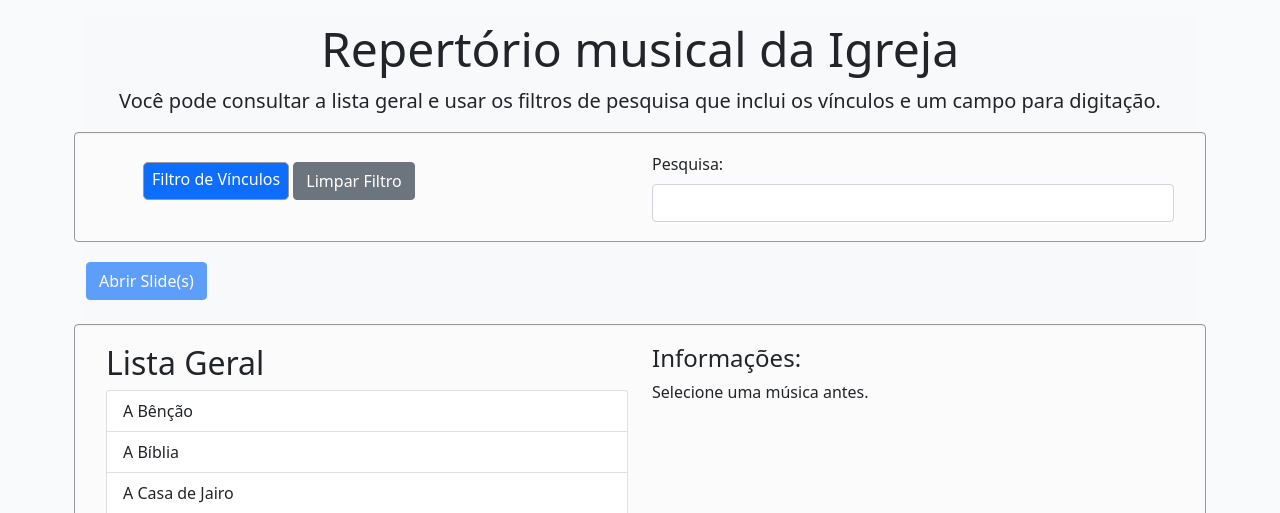
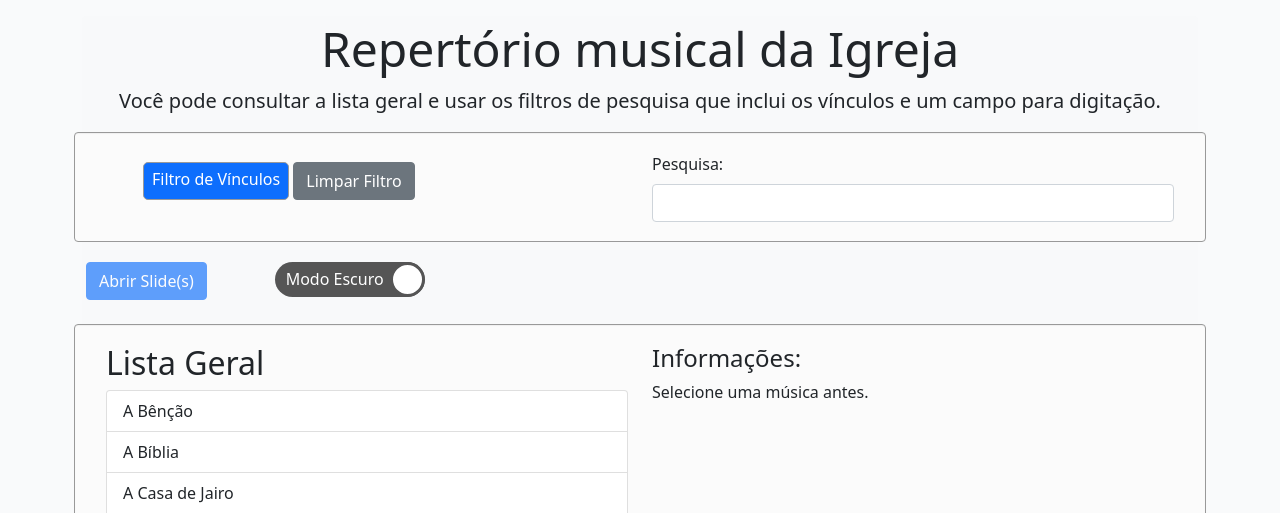
Before and after one commit to zepegm/roteiro-slides, a Flask app: page /abrirslidemusica in a window 1280 px wide. Shown: the part 56-569 px from the top of the page. Run offline with Flask 2, Linux system fonts and the light colour scheme; data comes from the database, SQL or seed files in the repository; some libraries are stand-ins or nearby versions.

Commit message:
musicas pre_update

```diff
--- a/app.py
+++ b/app.py
@@ -252,6 +252,14 @@ def abrirharpa():
 
 @app.route('/abrirslidemusica', methods=['GET', 'POST'])
 def abrirNewMusica():
+
+    if request.method == 'POST':
+        musicas = request.form['lista-ids-musicas']
+        nomes = executarConsultaGeral('NewMusicas.db', 'select nome_arquivo from listaMusicas musicas where id in (' + musicas + ')')
+
+        if 'modo_cor' in request.form:
+            print(nomes)
+        #print(cor)
 
     cat1 = executarConsultaGeral('NewMusicas.db', 'select * from categoria where supercategoria = 1 order by descricao')
     cat2 = executarConsultaGeral('NewMusicas.db', 'select * from categoria where supercategoria = 2 order by descricao')
--- /dev/null
+++ b/static/stylesheets/toggle-switch.css
@@ -0,0 +1,210 @@
+.a8z-toggle-switch {
+  --a8z-ts-width: 65px;
+  --a8z-ts-height: 30px;
+  --a8z-ts-switch-width: 30px;
+  --a8z-ts-color: #3498db;
+  --a8z-ts-color-unchecked: #ccc;
+  --a8z-ts-shadow-color: rgba(0, 0, 0, 0.5);
+  --a8z-ts-input-font-size: 0.8rem;
+  --a8z-ts-input-font-color: #fff;
+  --a8z-ts-input-checked-content: "ON";
+  --a8z-ts-input-unchecked-content: "OFF";
+  --a8z-ts-switch-background-color: #fff;
+  --a8z-ts-label-color: #000;
+  color: var(--a8z-ts-input-font-color);
+  display: inline-flex;
+  align-items: center;
+  user-select: none;
+  position: relative;
+  vertical-align: middle;
+  margin-bottom: 0;
+}
+.a8z-toggle-switch:hover {
+  cursor: pointer;
+}
+.a8z-toggle-switch > input[type=checkbox] {
+  position: absolute;
+  opacity: 0;
+}
+.a8z-toggle-switch > input[type=checkbox] + .toggle {
+  border-radius: 4px;
+  align-items: center;
+  position: relative;
+  overflow: hidden;
+  flex-shrink: 0;
+  width: var(--a8z-ts-width);
+  height: var(--a8z-ts-height);
+  margin: 0;
+  cursor: pointer;
+  transition: background 200ms linear, box-shadow 200ms linear;
+}
+.a8z-toggle-switch > input[type=checkbox] + .toggle:before {
+  content: var(--a8z-ts-input-checked-content);
+  opacity: 0;
+}
+.a8z-toggle-switch > input[type=checkbox] + .toggle:after {
+  content: var(--a8z-ts-input-unchecked-content);
+  left: var(--a8z-ts-switch-width);
+}
+.a8z-toggle-switch > input[type=checkbox] + .toggle:before, .a8z-toggle-switch > input[type=checkbox] + .toggle:after {
+  display: flex;
+  align-items: center;
+  position: absolute;
+  z-index: 2;
+  height: 100%;
+  justify-content: center;
+  width: calc(100% - var(--a8z-ts-switch-width));
+  font-size: var(--a8z-ts-input-font-size);
+  transition: all 200ms linear;
+}
+.a8z-toggle-switch > input[type=checkbox] + .toggle > .switch {
+  background-color: var(--a8z-ts-switch-background-color);
+  border-radius: 6px;
+  display: block;
+  height: 100%;
+  width: var(--a8z-ts-switch-width);
+  position: absolute;
+  right: 0;
+  z-index: 3;
+  box-sizing: border-box;
+  transition: right 200ms linear, border-color 200ms linear;
+}
+.a8z-toggle-switch > input[type=checkbox] + .toggle + .label {
+  color: var(--a8z-ts-label-color);
+  margin-left: 10px;
+}
+.a8z-toggle-switch > input[type=checkbox]:checked + .toggle {
+  background-color: var(--a8z-ts-color);
+}
+.a8z-toggle-switch > input[type=checkbox]:checked + .toggle:before {
+  opacity: 1;
+}
+.a8z-toggle-switch > input[type=checkbox]:checked + .toggle:after {
+  opacity: 0;
+}
+.a8z-toggle-switch > input[type=checkbox]:checked + .toggle > .switch {
+  border-width: 3px;
+  border-style: solid;
+  border-color: var(--a8z-ts-color);
+}
+.a8z-toggle-switch > input[type=checkbox]:not(:checked) + .toggle {
+  background-color: var(--a8z-ts-color-unchecked);
+}
+.a8z-toggle-switch > input[type=checkbox]:not(:checked) + .toggle > .switch {
+  border-width: 3px;
+  border-style: solid;
+  border-color: var(--a8z-ts-color-unchecked);
+  right: calc(100% - var(--a8z-ts-switch-width));
+}
+.a8z-toggle-switch > input[type=checkbox]:focus, .a8z-toggle-switch > input[type=checkbox]:active {
+  box-shadow: 0 0 5px 3px var(--a8z-ts-shadow-color);
+}
+.a8z-toggle-switch > input[type=checkbox][disabled] + .toggle {
+  opacity: 0.5;
+}
+.a8z-toggle-switch > input[type=checkbox][disabled] + .toggle:hover {
+  cursor: not-allowed;
+}
+.a8z-toggle-switch[data-label=left] > input[type=checkbox] + .toggle {
+  order: 2;
+}
+.a8z-toggle-switch[data-label=left] > input[type=checkbox] + .toggle + .label {
+  order: 1;
+  margin-left: 0;
+  margin-right: 10px;
+}
+.a8z-toggle-switch[data-size=xl] {
+  --a8z-ts-width: 85px;
+  --a8z-ts-height: 40px;
+  --a8z-ts-switch-width: 40px;
+  --a8z-ts-input-font-size: 1.2rem;
+}
+.a8z-toggle-switch[data-size=lg] {
+  --a8z-ts-width: 75px;
+  --a8z-ts-height: 35px;
+  --a8z-ts-switch-width: 35px;
+  --a8z-ts-input-font-size: 1rem;
+}
+.a8z-toggle-switch[data-size=sm] {
+  --a8z-ts-width: 55px;
+  --a8z-ts-height: 25px;
+  --a8z-ts-switch-width: 25px;
+  --a8z-ts-input-font-size: 0.7rem;
+}
+.a8z-toggle-switch[data-size=xs] {
+  --a8z-ts-width: 45px;
+  --a8z-ts-height: 20px;
+  --a8z-ts-switch-width: 20px;
+  --a8z-ts-input-font-size: 0.5rem;
+}
+.a8z-toggle-switch[data-style=rounded] > input[type=checkbox] + .toggle, .a8z-toggle-switch[data-style=rounded] > input[type=checkbox] + .toggle > .switch {
+  border-radius: 50px;
+}
+.a8z-toggle-switch[data-style=rounded] > input[type=checkbox] + .toggle:before, .a8z-toggle-switch[data-style=rounded] > input[type=checkbox] + .toggle:after {
+  width: calc(100% - var(--a8z-ts-switch-width) - 5px);
+}
+.a8z-toggle-switch[data-style=rounded] > input[type=checkbox] + .toggle:before {
+  left: 5px;
+}
+.a8z-toggle-switch[data-style=rounded] > input[type=checkbox] + .toggle:after {
+  right: 5px;
+}
+.a8z-toggle-switch[data-style=square] > input[type=checkbox] + .toggle {
+  border-radius: 0;
+}
+.a8z-toggle-switch[data-style=square] > input[type=checkbox] + .toggle > .switch {
+  border-radius: 0;
+}
+.a8z-toggle-switch[data-color=red] {
+  --a8z-ts-color: #e74c3c;
+}
+.a8z-toggle-switch[data-color=orange] {
+  --a8z-ts-color: #e67e22;
+}
+.a8z-toggle-switch[data-color=yellow] {
+  --a8z-ts-color: #f1c40f;
+}
+.a8z-toggle-switch[data-color=green] {
+  --a8z-ts-color: #2ecc71;
+}
+.a8z-toggle-switch[data-color=blue] {
+  --a8z-ts-color: #3498db;
+}
+.a8z-toggle-switch[data-color=purple] {
+  --a8z-ts-color: #9b59b6;
+}
+.a8z-toggle-switch[data-color=gray] {
+  --a8z-ts-color: #555555;
+}
+.a8z-toggle-switch[data-color=pink] {
+  --a8z-ts-color: #e91e63;
+}
+.a8z-toggle-switch[data-color=brown] {
+  --a8z-ts-color: #795548;
+}
+.a8z-toggle-switch[data-color=indigo] {
+  --a8z-ts-color: #3f51b5;
+}
+.a8z-toggle-switch[data-color=teal] {
+  --a8z-ts-color: #009688;
+}
+.a8z-toggle-switch[data-text=false] {
+  --a8z-ts-width: 60px;
+}
+.a8z-toggle-switch[data-text=false] > input[type=checkbox] + .toggle:before, .a8z-toggle-switch[data-text=false] > input[type=checkbox] + .toggle:after {
+  content: "";
+}
+.a8z-toggle-switch[data-text=false][data-size=xl] {
+  --a8z-ts-width: 80px;
+}
+.a8z-toggle-switch[data-text=false][data-size=lg] {
+  --a8z-ts-toggle-width: 70px;
+}
+.a8z-toggle-switch[data-text=false][data-size=sm] {
+  --a8z-ts-width: 50px;
+}
+.a8z-toggle-switch[data-text=false][data-size=xs] {
+  --a8z-ts-width: 40px;
+}
+
+/*# sourceMappingURL=toggle-switch.css.map */
--- a/templates/newMusicas.jinja
+++ b/templates/newMusicas.jinja
@@ -14,6 +14,9 @@
 
     <!-- Bootstrap core CSS -->
     <link href="{{ url_for('static', filename='stylesheets/bootstrap.min.css') }}" rel="stylesheet">
+
+    <!-- Extra CSS -->
+    <link href="{{ url_for('static', filename='stylesheets/toggle-switch.css') }}" rel="stylesheet">
 
     <style>
       ul {
@@ -336,12 +339,21 @@
 
     </div>
 
-    <div class="row">
     <form id="form_openmusicas" action="{{ url_for('abrirNewMusica') }}" method="post" autocomplete="off">
-      <div class="col-sm-2"><input id="btn-abrirSlide" class="btn btn-primary" type="submit" value="Abrir Slide(s)" disabled></div>
-      <div>&nbsp;</div>
+      <div class="row">
+        <div class="col-sm-2"><input id="btn-abrirSlide" class="btn btn-primary" type="submit" value="Abrir Slide(s)" disabled></div>
+        <div class="col-sm-2">
+          <label class="a8z-toggle-switch" for="example_colors_7" data-size="lg" data-style="rounded" data-color="gray" style="--a8z-ts-input-checked-content:'Modo Escuro'; --a8z-ts-input-unchecked-content: 'Modo Claro'; --a8z-ts-width: 150px;">
+            <input checked name="modo_cor" type="checkbox" id="example_colors_7">
+            <span class="toggle">
+              <span class="switch"></span>
+            </span>
+          </label>
+        </div>
+        <div>&nbsp;</div>
+      </div>
+      <input type="hidden" id="lista-ids-musicas" name="lista-ids-musicas" val="">
     </form>
-    </div>
 
     <div class="row rect">
 
@@ -372,11 +384,21 @@
     <script src="{{ url_for('static', filename='js/bootstrap.bundle.min.js') }}"></script>
     <script>
 
+          $('#form_openmusicas').on('submit', function (e) {
+            //e.preventDefault();
+            var lista_id = '';
+            $('.horizontal').filter(function () {
+              lista_id = lista_id + $(this).attr('data-id') + ', ';
+            });
+            $("#lista-ids-musicas").val(lista_id.slice(0, -2));
+            //$(this).trigger( "submit" );
+          });
+
           $('#btn-limparFiltro').click(function (e) {
             $('#pesquisa').val("");
             $("#lista_geral a").removeClass('toggled');
 
-            $('input:checkbox').each(function() { this.checked = false; });
+            $('.form-check-input').each(function() { this.checked = false; });
             $("#lista_geral a").removeClass('toggled-vinc');
           });
 
```
